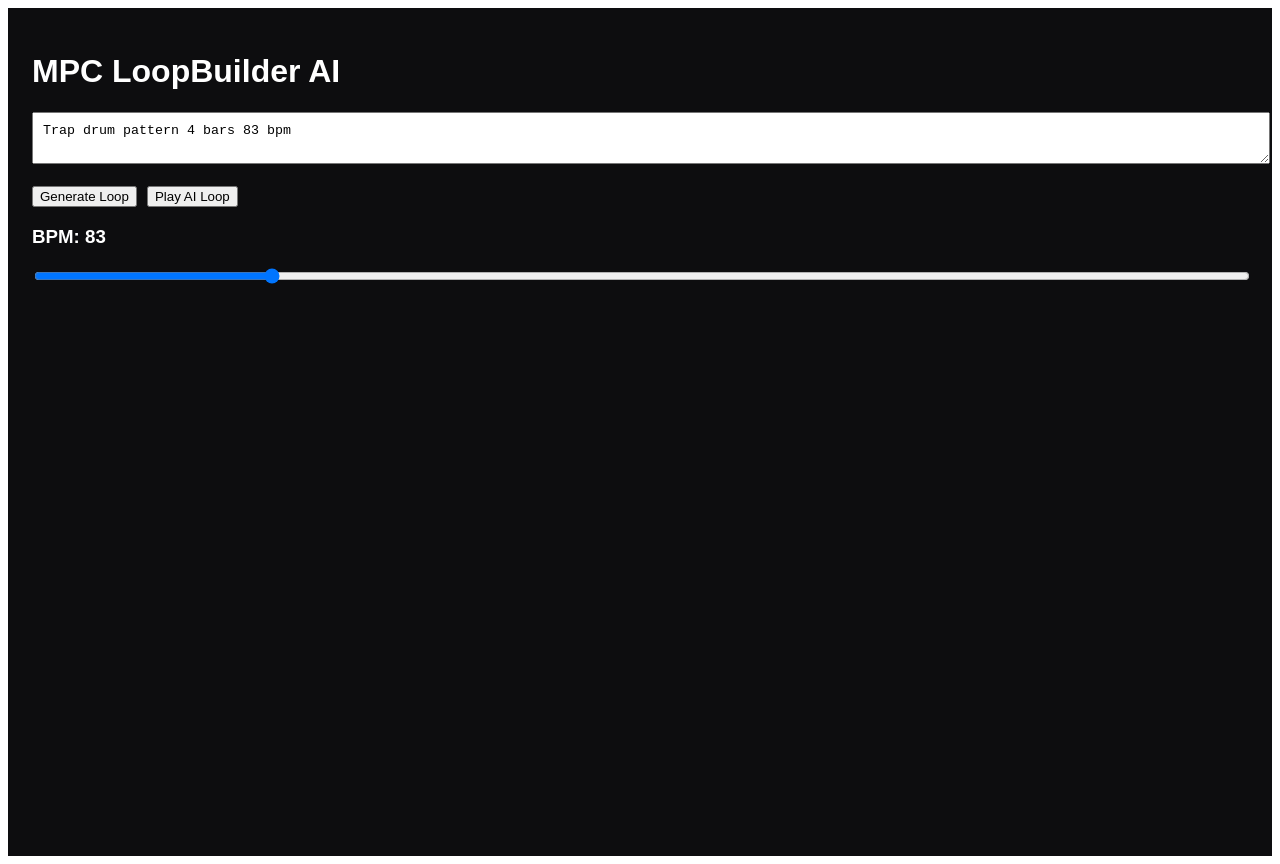
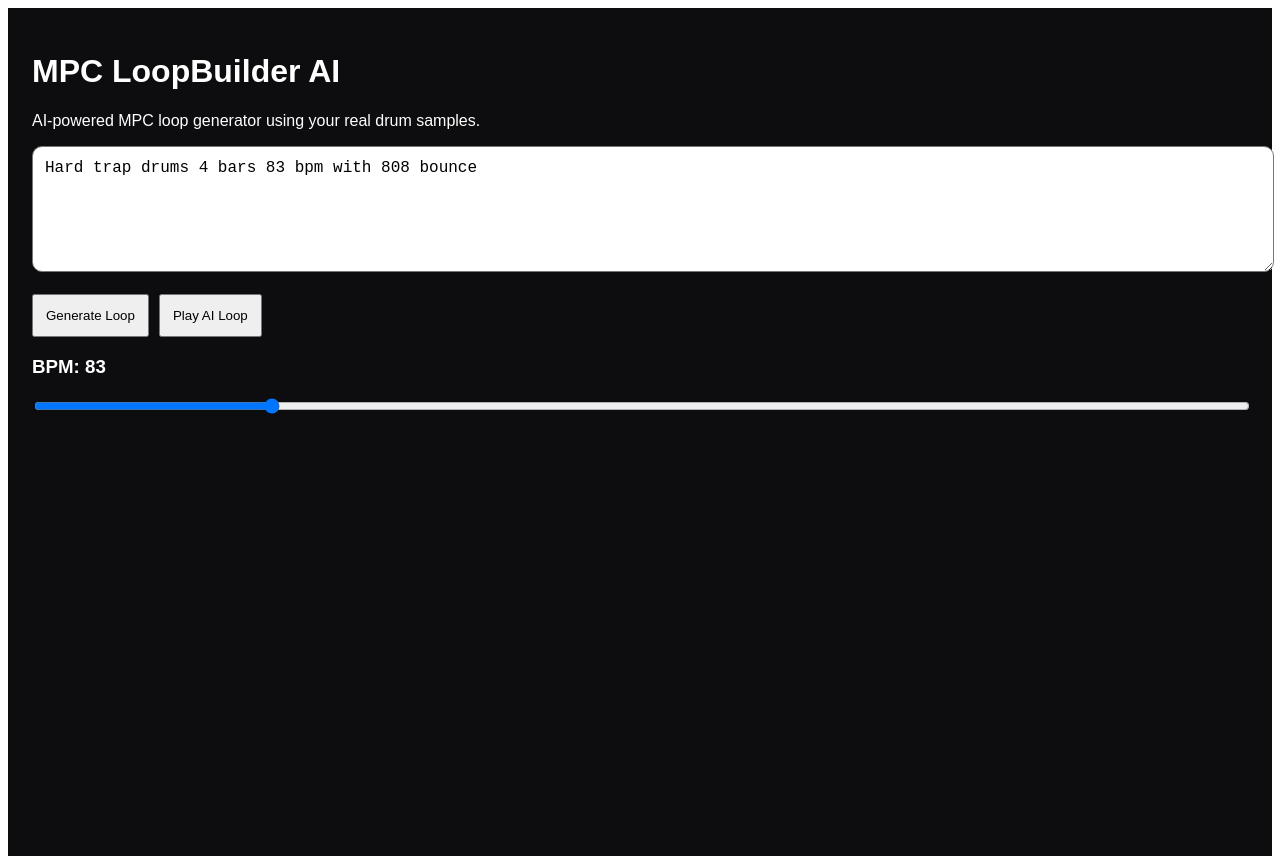
Before and after one commit to Jbolda2009/mpc-loopbuilder, a Next.js app: page / in a window 1280 px wide. Built offline with nearby package versions, Linux system fonts and the light colour scheme.

Commit message:
Update index.js

```diff
--- a/pages/index.js
+++ b/pages/index.js
@@ -39,8 +39,16 @@ const SAMPLE_LIBRARY = {
   ]
 };
 
+const DEFAULT_PATTERN = {
+  kick: [0, 3, 7, 10, 14],
+  snare: [8],
+  clap: [8],
+  hat: "eighths",
+  bass808: [0, 6, 10]
+};
+
 export default function Home() {
-  const [prompt, setPrompt] = useState("Trap drum pattern 4 bars 83 bpm");
+  const [prompt, setPrompt] = useState("Hard trap drums 4 bars 83 bpm with 808 bounce");
   const [result, setResult] = useState(null);
   const [bpm, setBpm] = useState(83);
   const [loading, setLoading] = useState(false);
@@ -72,31 +80,57 @@ export default function Home() {
 
   async function loadSample(ctx, url) {
     const res = await fetch(url);
+    if (!res.ok) throw new Error("Missing file: " + url);
     const buffer = await res.arrayBuffer();
     return await ctx.decodeAudioData(buffer);
+  }
+
+  function getPattern() {
+    return {
+      kick: result?.drumPattern?.kick || result?.kick || DEFAULT_PATTERN.kick,
+      snare: result?.drumPattern?.snare || result?.snare || DEFAULT_PATTERN.snare,
+      clap: result?.drumPattern?.clap || result?.clap || DEFAULT_PATTERN.clap,
+      hat: result?.drumPattern?.hat || result?.hat || DEFAULT_PATTERN.hat,
+      bass808: result?.bassPattern || result?.drumPattern?.bass808 || result?.bass808 || DEFAULT_PATTERN.bass808
+    };
   }
 
   async function playAILoop() {
     try {
       const ctx = new (window.AudioContext || window.webkitAudioContext)();
 
-      const kick = await loadSample(ctx, pick(SAMPLE_LIBRARY.kicks));
-      const snare = await loadSample(ctx, pick(SAMPLE_LIBRARY.snares));
-      const hat = await loadSample(ctx, pick(SAMPLE_LIBRARY.hats));
-      const clap = await loadSample(ctx, pick(SAMPLE_LIBRARY.claps));
-      const bass808 = await loadSample(ctx, pick(SAMPLE_LIBRARY.bass808));
+      const selectedSamples = {
+        kick: pick(SAMPLE_LIBRARY.kicks),
+        snare: pick(SAMPLE_LIBRARY.snares),
+        hat: pick(SAMPLE_LIBRARY.hats),
+        clap: pick(SAMPLE_LIBRARY.claps),
+        bass808: pick(SAMPLE_LIBRARY.bass808)
+      };
+
+      const kick = await loadSample(ctx, selectedSamples.kick);
+      const snare = await loadSample(ctx, selectedSamples.snare);
+      const hat = await loadSample(ctx, selectedSamples.hat);
+      const clap = await loadSample(ctx, selectedSamples.clap);
+      const bass808 = await loadSample(ctx, selectedSamples.bass808);
 
       const bpmVal = Number(result?.bpm || bpm || 140);
-      const spb = 60 / bpmVal;
-      const stepTime = spb / 4;
+      const bars = Number(result?.bars || 4);
+      const stepsPerBar = 16;
+      const totalSteps = bars * stepsPerBar;
+      const secondsPerBeat = 60 / bpmVal;
+      const stepTime = secondsPerBeat / 4;
       const start = ctx.currentTime + 0.1;
+      const swingAmount = 0.18;
 
-      function play(buffer, time, vol = 1) {
+      const pattern = getPattern();
+
+      function play(buffer, time, volume = 1, rate = 1) {
         const src = ctx.createBufferSource();
         const gain = ctx.createGain();
 
         src.buffer = buffer;
-        gain.gain.value = vol;
+        src.playbackRate.value = rate;
+        gain.gain.value = volume;
 
         src.connect(gain);
         gain.connect(ctx.destination);
@@ -104,49 +138,98 @@ export default function Home() {
         src.start(time);
       }
 
-      for (let step = 0; step < 16; step++) {
-        let t = start + step * stepTime;
+      for (let i = 0; i < totalSteps; i++) {
+        let t = start + i * stepTime;
+        const pos = i % 16;
 
-        if (step % 4 === 0 || step % 4 === 3) play(kick, t, 1);
-        if (step % 4 === 2) {
-          play(snare, t, 0.9);
-          play(clap, t + 0.01, 0.5);
+        // swing/bounce on off-steps
+        if (i % 2 === 1) {
+          t += stepTime * swingAmount;
         }
 
-        play(hat, t, 0.4);
+        // kick
+        if (pattern.kick.includes(pos)) {
+          play(kick, t, 1.0);
+        }
 
-        if ([0, 6, 10].includes(step)) {
-          play(bass808, t, 0.8);
+        // snare
+        if (pattern.snare.includes(pos)) {
+          play(snare, t, 0.9);
+        }
+
+        // clap layer
+        if (pattern.clap.includes(pos)) {
+          play(clap, t + 0.01, 0.55);
+        }
+
+        // hats
+        if (pattern.hat === "eighths") {
+          if (i % 2 === 0) play(hat, t, 0.3);
+        } else {
+          play(hat, t, 0.25);
+        }
+
+        // trap hat rolls
+        if ([3, 7, 11, 15].includes(pos)) {
+          play(hat, t + stepTime / 2, 0.18);
+        }
+
+        if ([14, 15].includes(pos)) {
+          play(hat, t + stepTime / 3, 0.12);
+          play(hat, t + (stepTime * 2) / 3, 0.1);
+        }
+
+        // 808
+        if (pattern.bass808.includes(pos)) {
+          const rate = pos === 10 ? 0.9 : 1;
+          play(bass808, t, 0.85, rate);
         }
       }
+
+      setResult((prev) => ({
+        ...(prev || {}),
+        selectedSamples,
+        activePattern: pattern
+      }));
     } catch (err) {
       alert("Error: " + err.message);
     }
   }
 
   return (
-    <div style={{
-      padding: 24,
-      fontFamily: "Arial",
-      background: "#0d0d0f",
-      color: "white",
-      minHeight: "100vh"
-    }}>
+    <div
+      style={{
+        padding: 24,
+        fontFamily: "Arial",
+        background: "#0d0d0f",
+        color: "white",
+        minHeight: "100vh"
+      }}
+    >
       <h1>MPC LoopBuilder AI</h1>
+      <p>AI-powered MPC loop generator using your real drum samples.</p>
 
       <textarea
         value={prompt}
         onChange={(e) => setPrompt(e.target.value)}
-        style={{ width: "100%", padding: 10 }}
+        placeholder="Example: hard trap drums 4 bars 83 bpm with 808 bounce"
+        style={{
+          width: "100%",
+          minHeight: 100,
+          padding: 12,
+          borderRadius: 10,
+          fontSize: 16
+        }}
       />
 
-      <br /><br />
+      <br />
+      <br />
 
-      <button onClick={generateLoop}>
+      <button onClick={generateLoop} style={{ padding: 12, marginRight: 10 }}>
         {loading ? "Generating..." : "Generate Loop"}
       </button>
 
-      <button onClick={playAILoop} style={{ marginLeft: 10 }}>
+      <button onClick={playAILoop} style={{ padding: 12 }}>
         Play AI Loop
       </button>
 
@@ -162,7 +245,19 @@ export default function Home() {
       />
 
       {result && (
-        <pre>{JSON.stringify(result, null, 2)}</pre>
+        <div
+          style={{
+            marginTop: 20,
+            background: "#18181b",
+            padding: 16,
+            borderRadius: 12
+          }}
+        >
+          <h2>Loop Plan</h2>
+          <pre style={{ whiteSpace: "pre-wrap" }}>
+            {JSON.stringify(result, null, 2)}
+          </pre>
+        </div>
       )}
     </div>
   );
```
